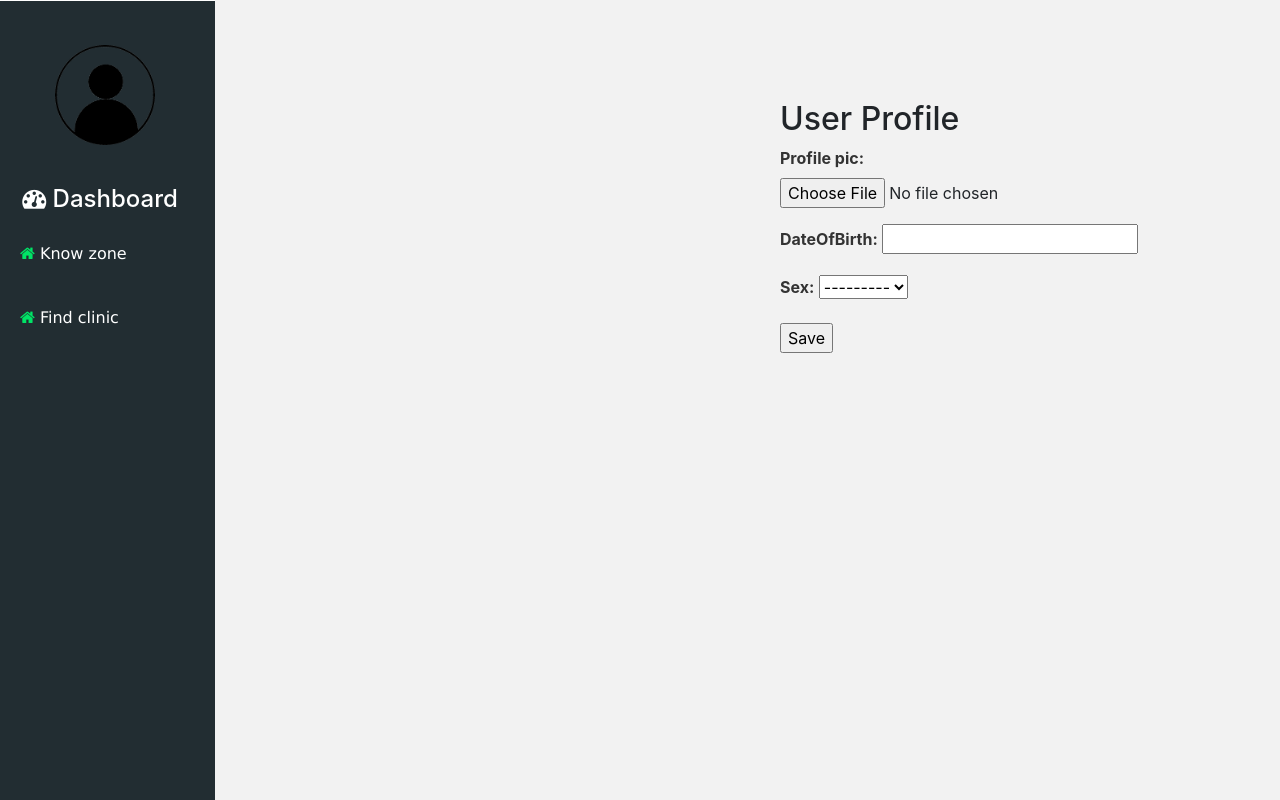
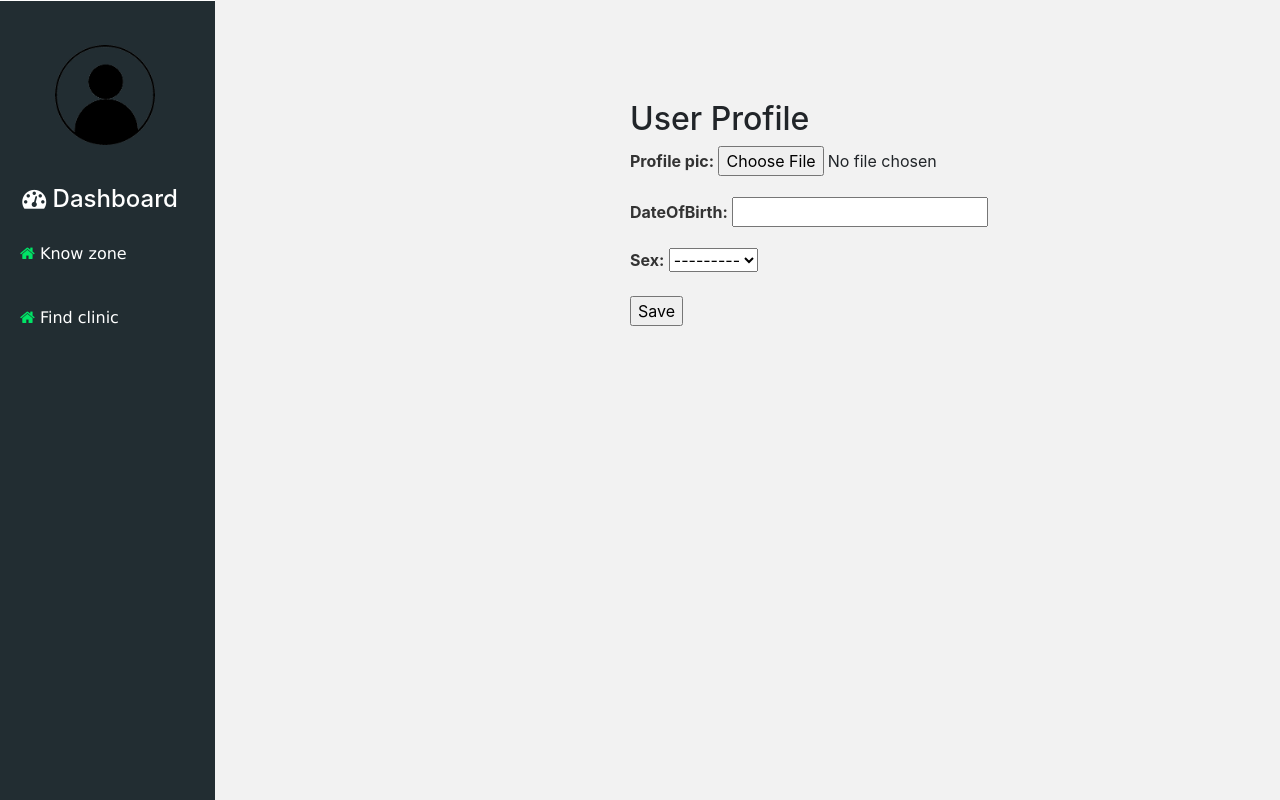
Before and after one commit to Rerimoi/jitambue, a Django app: page /userprofile/ in a window 1280 px wide. Shown: the part 60-860 px from the top of the page. Run offline with Django 3.2, Linux system fonts and the light colour scheme; some libraries are stand-ins or nearby versions.

Commit message:
styled page , margin-top

```diff
--- a/blog/templates/userProfile.html
+++ b/blog/templates/userProfile.html
@@ -10,7 +10,7 @@
    <style>
        .userProfile{
         padding: 100px;
-        margin-left:450px;
+        margin-left:300px;
        }
    </style>
     <div class="userProfile">
```
